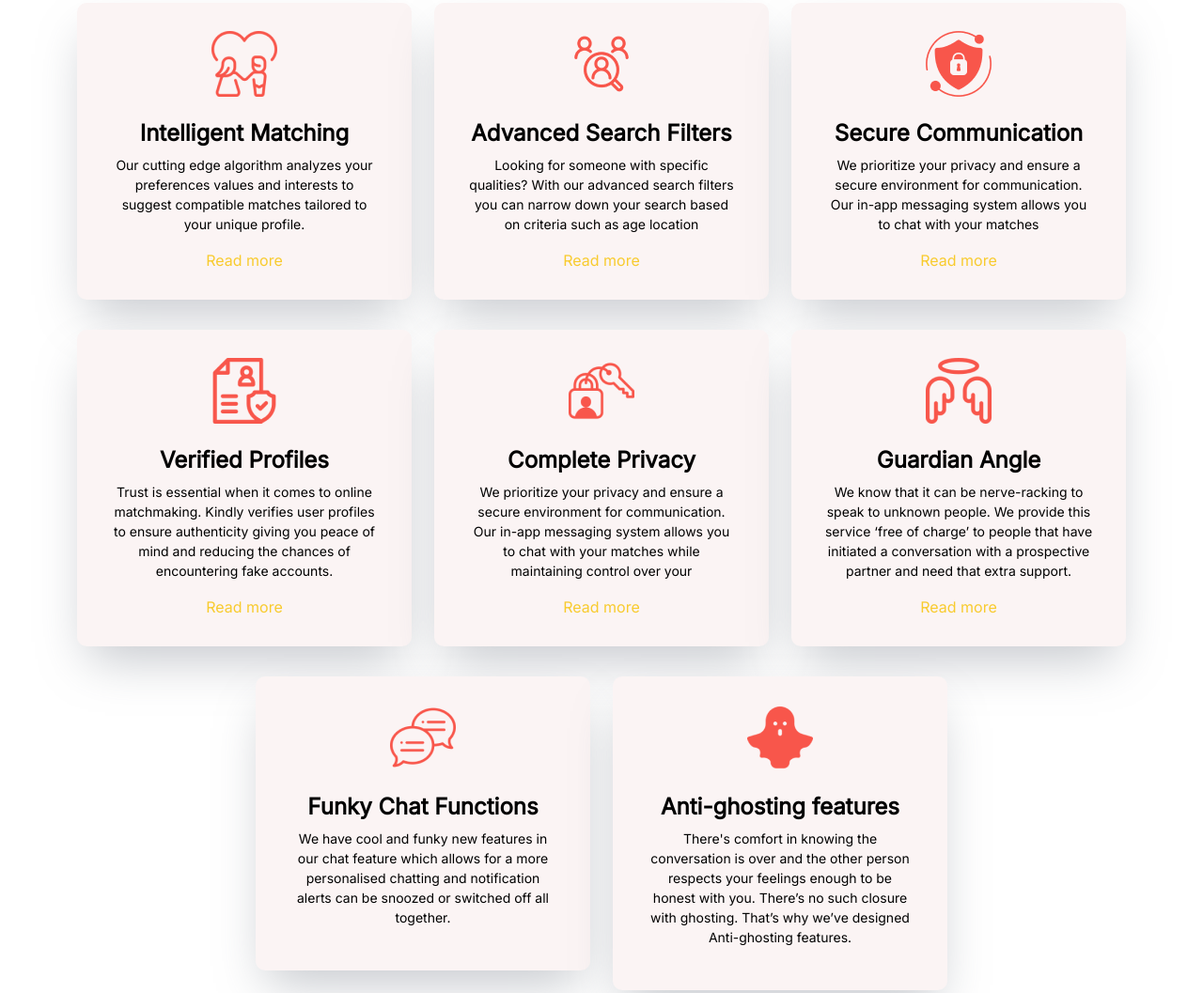
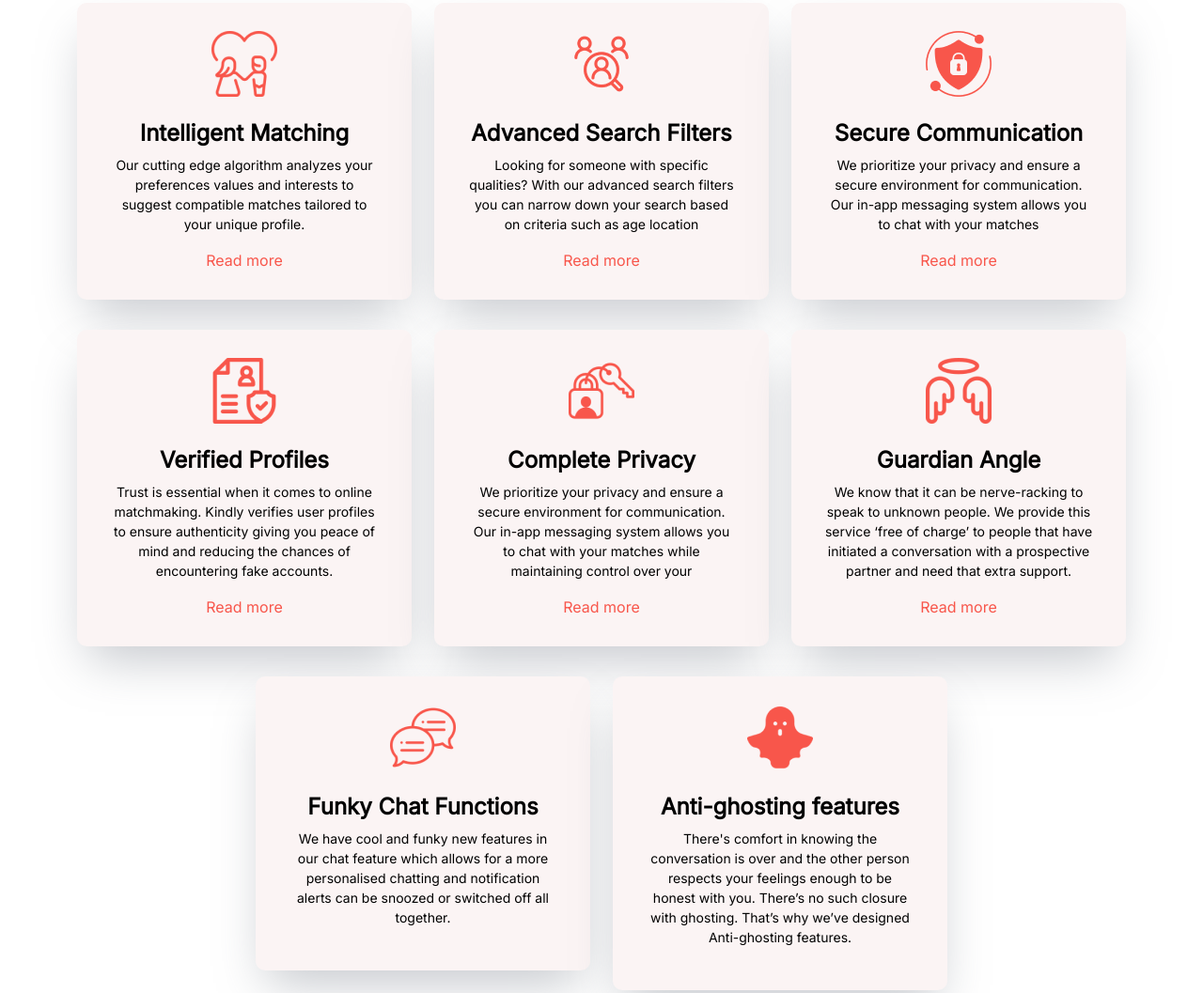
Before and after one commit to devFarhan3/kindly-website, a plain HTML site: page index.html in a window 1280 px wide. Shown: the part 1259-2316 px from the top of the page at 94% size. Drawn offline with Linux system fonts and the light colour scheme.

Commit message:
Update kindly.css

```diff
--- a/css/kindly.css
+++ b/css/kindly.css
@@ -3,11 +3,6 @@
 .link-fx-1,
 a {
   text-decoration: none
-}
-
-a {
-    display: inline-block;
-    color: #f8564b;
 }
 
 .custom-btn,
@@ -112,7 +107,7 @@ button {
 
 a {
   display: inline-block;
-  color: var(--primary-color)
+  color: #f8564b;
 }
 
 .link-fx-1:hover,
```
